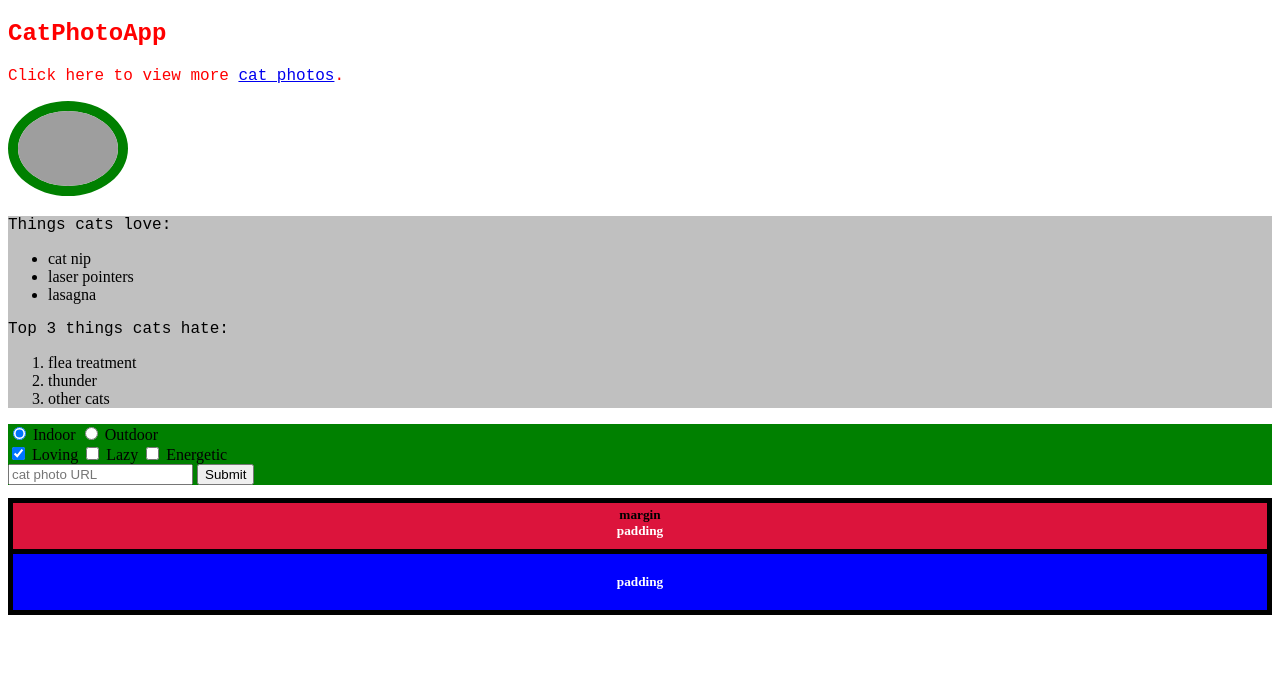
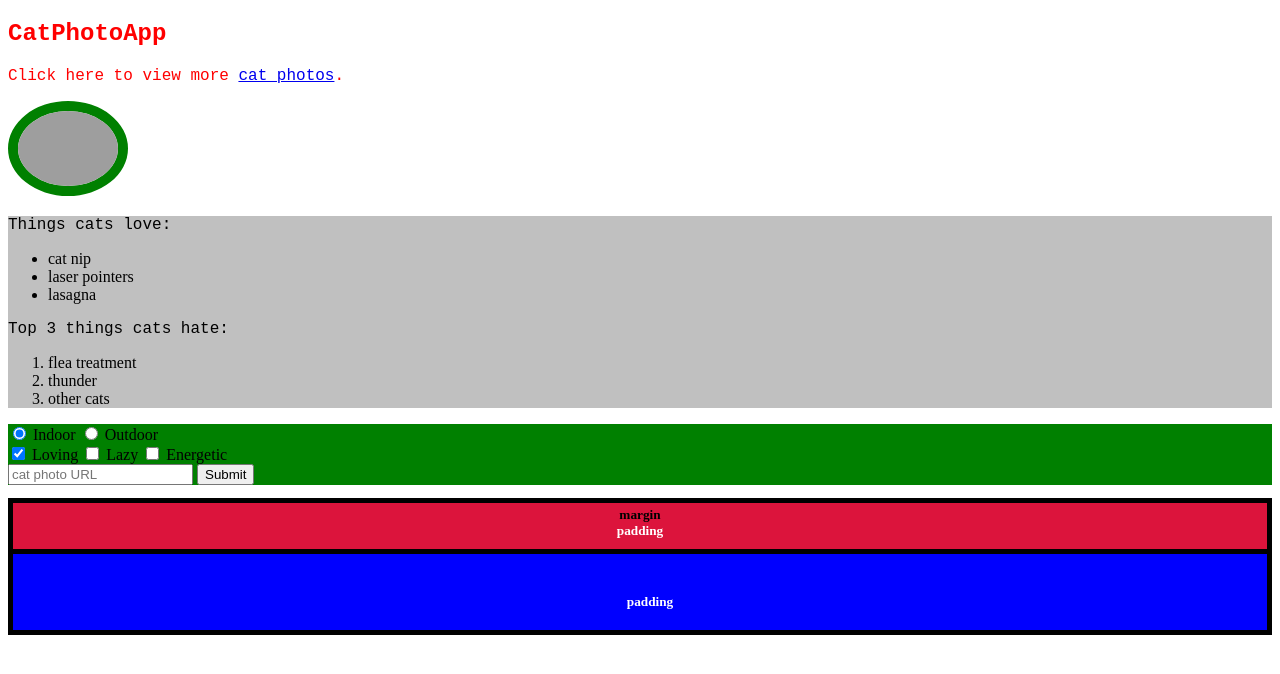
Before and after one commit to abhisheksingh-cedcoss/Assignment-2-CSS, a plain HTML site: page index.html in a window 1280 px wide. Drawn offline with Linux system fonts and the light colour scheme; grey boxes are pictures that could not be loaded.

Commit message:
add different padding to each side of an element

```diff
--- a/index.html
+++ b/index.html
@@ -118,6 +118,10 @@
         color: #fff;
         padding: 20px;
         margin: -15px;
+        padding-top: 40px;
+    padding-left: 40px;
+    padding-bottom: 20px;
+    padding-right: 20px;
 
       }
     </style>
```
